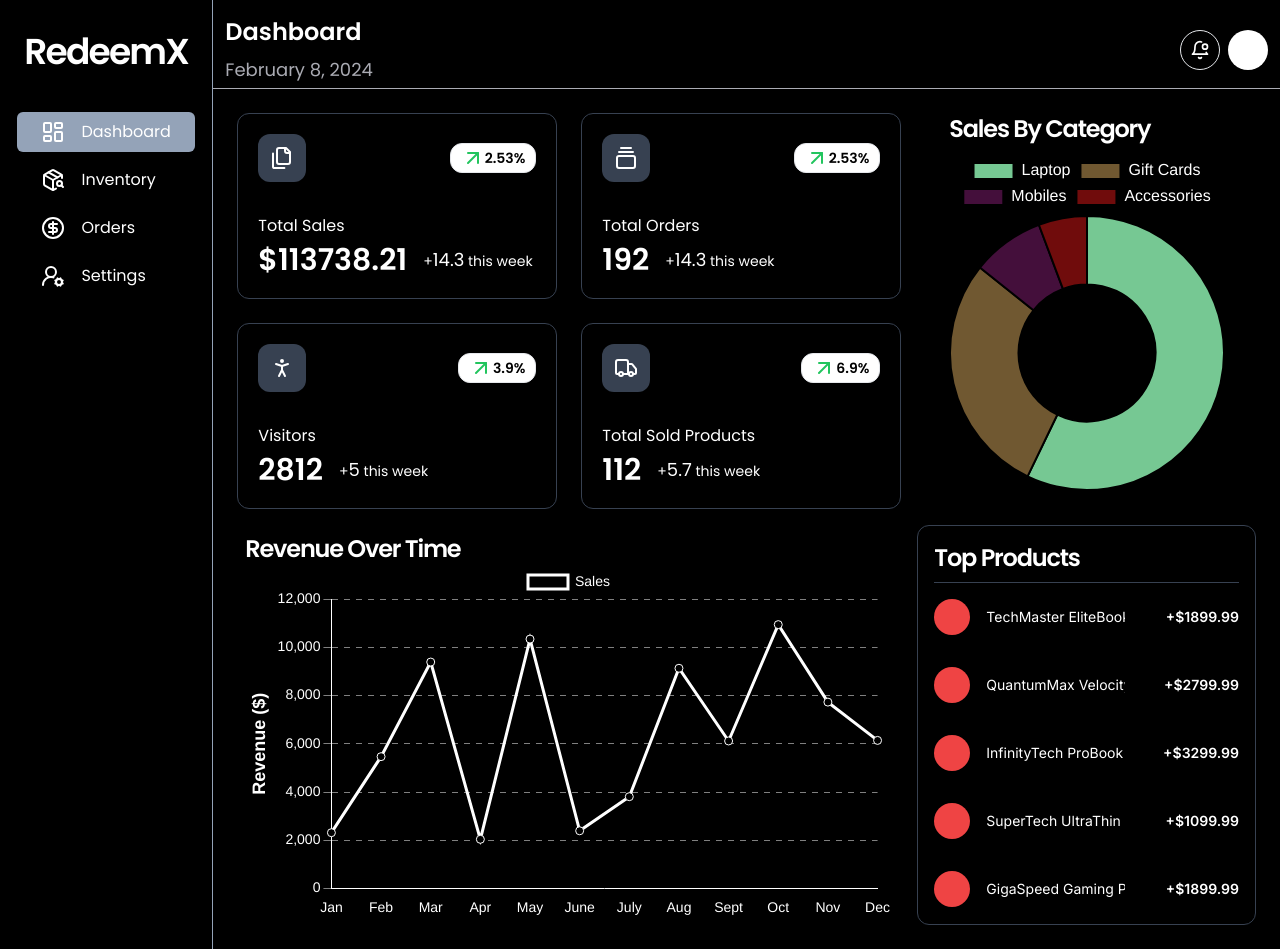
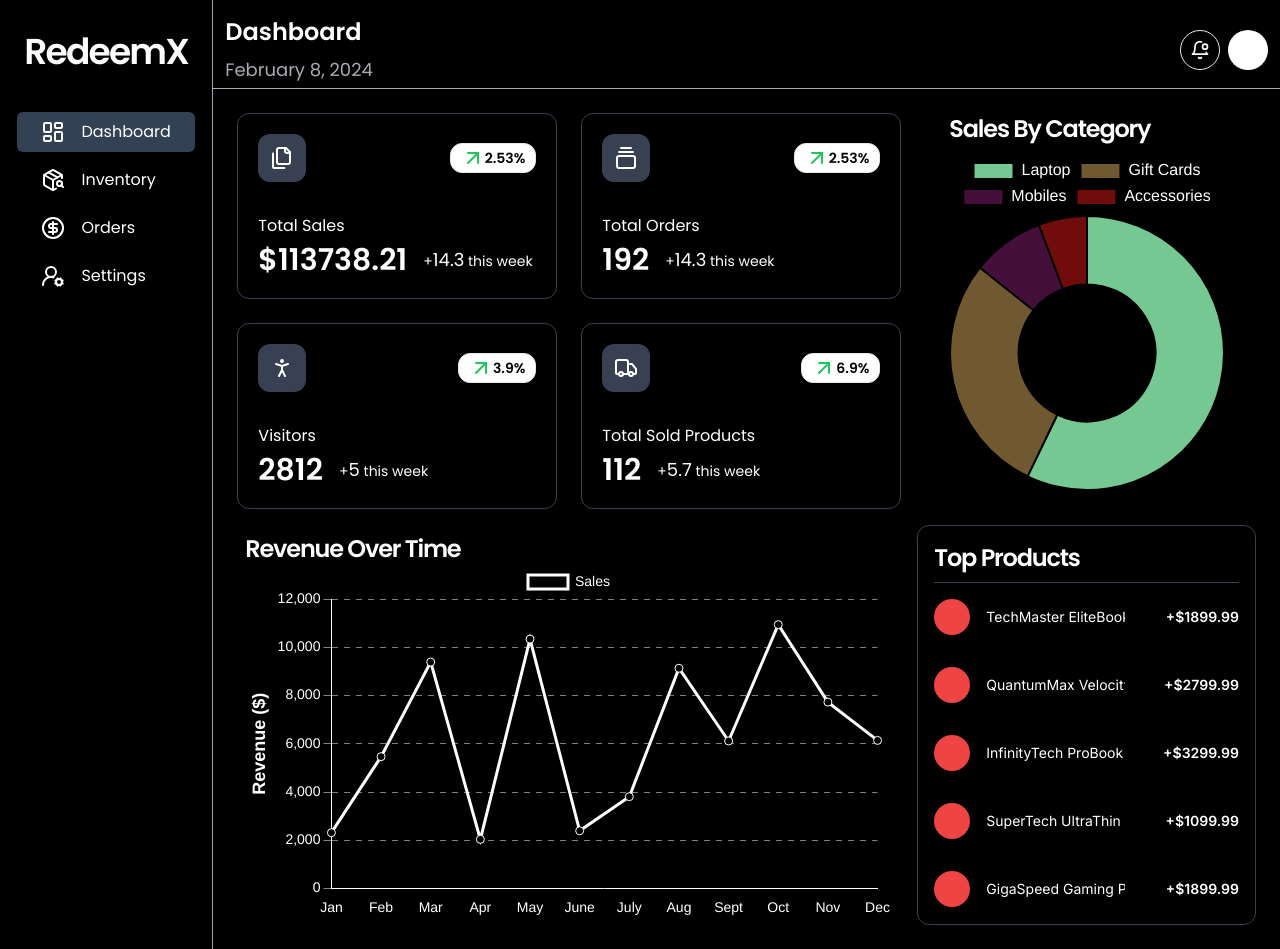
Before and after one commit to devvMuhammad/admin-redeemx, a Next.js app: page / in a window 1280 px wide. Built offline with nearby package versions, Linux system fonts and the light colour scheme.

Commit message:
small color change

```diff
--- a/src/components/sidebar/Sidebar.tsx
+++ b/src/components/sidebar/Sidebar.tsx
@@ -37,8 +37,8 @@ export default function Sidebar() {
           <Link
             key={link}
             href={`/${link}`}
-            className={`flex gap-4 px-6 rounded-md py-2 hover:bg-slate-400 transition-all duration-200 ease-in-out ${
-              pathname === `/${link}` && "bg-slate-400"
+            className={`flex gap-4 px-6 rounded-md py-2 hover:bg-slate-800 transition-all duration-200 ease-in-out ${
+              pathname === `/${link}` && "bg-slate-700 hover:bg-slate-700"
             }`}
           >
             {icon}
```
